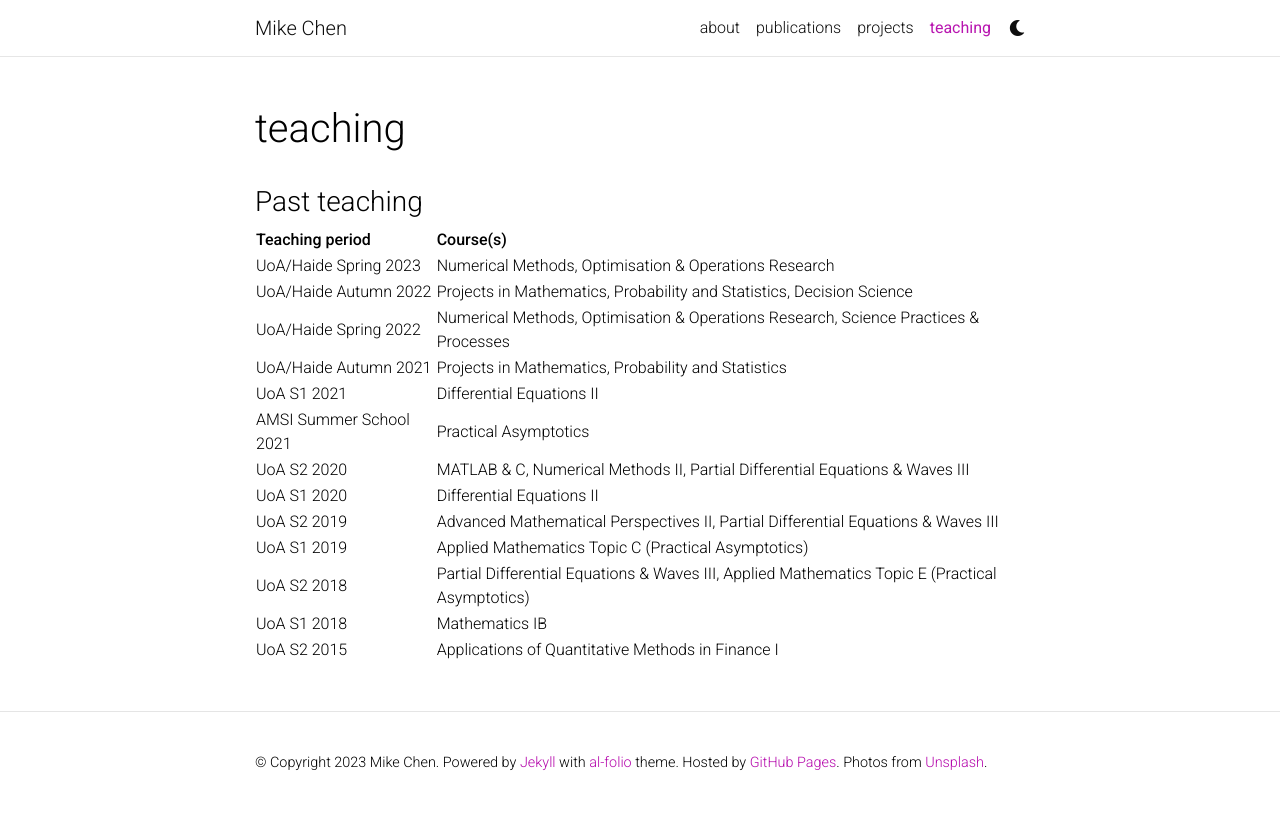
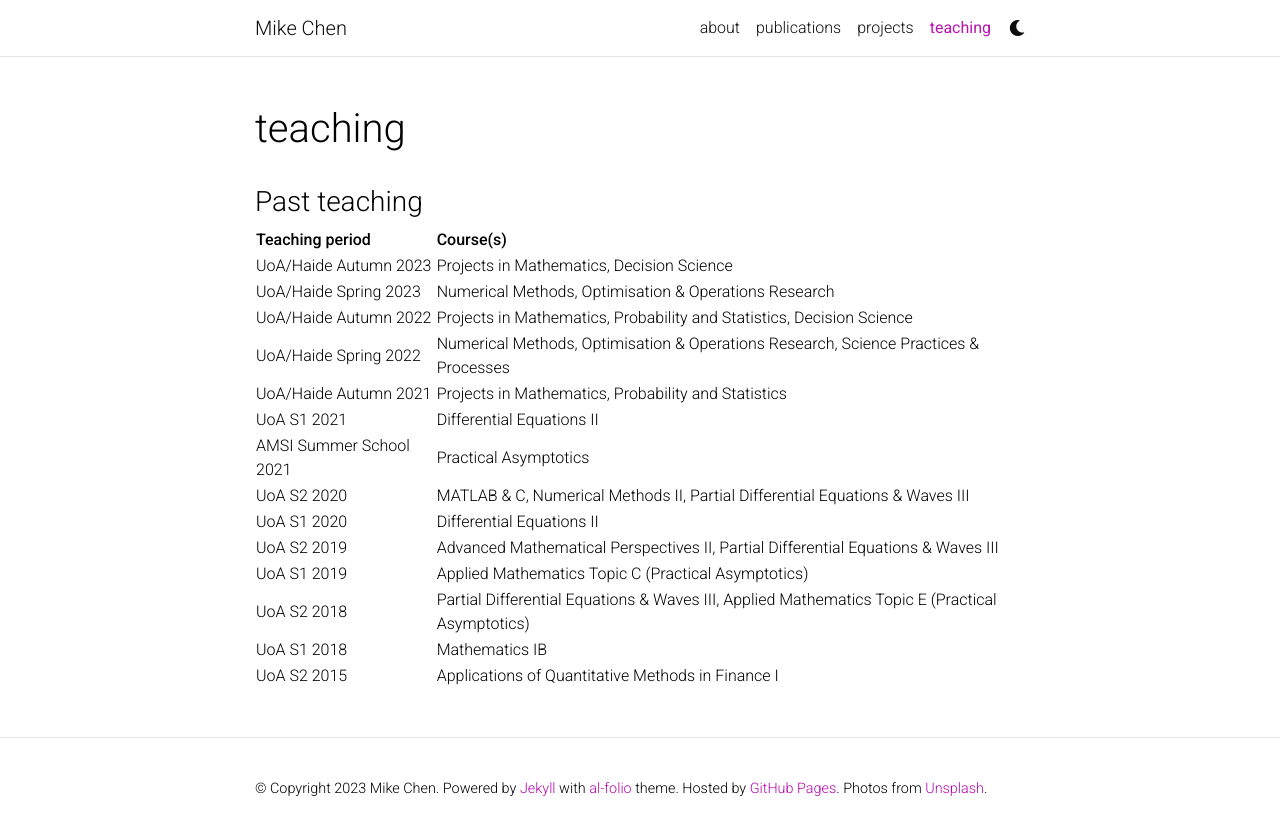
Before and after one commit to mikechen-maths/mikechen-maths.github.io, a Jekyll site: the page built from _pages/teaching.md, in a window 1280 px wide. Shown: the top 835 px of the page. Built offline with Jekyll 4.4.1, drawn with Linux system fonts in a browser that asks for light colours; comment, search, counter and statistics services are not loaded; a style sheet for code colours, icons or effects is not loaded.

Commit message:
update teaching

```diff
--- a/_pages/teaching.md
+++ b/_pages/teaching.md
@@ -10,7 +10,7 @@ nav_order: 5
 ### Past teaching
 
 | **Teaching period** | **Course(s)** |
-|-----------------|--------|
+| UoA/Haide Autumn 2023 | Projects in Mathematics, Decision Science |
 | UoA/Haide Spring 2023 | Numerical Methods, Optimisation & Operations Research |
 | UoA/Haide Autumn 2022 | Projects in Mathematics, Probability and Statistics, Decision Science |
 | UoA/Haide Spring 2022 | Numerical Methods, Optimisation & Operations Research, Science Practices & Processes |
```
